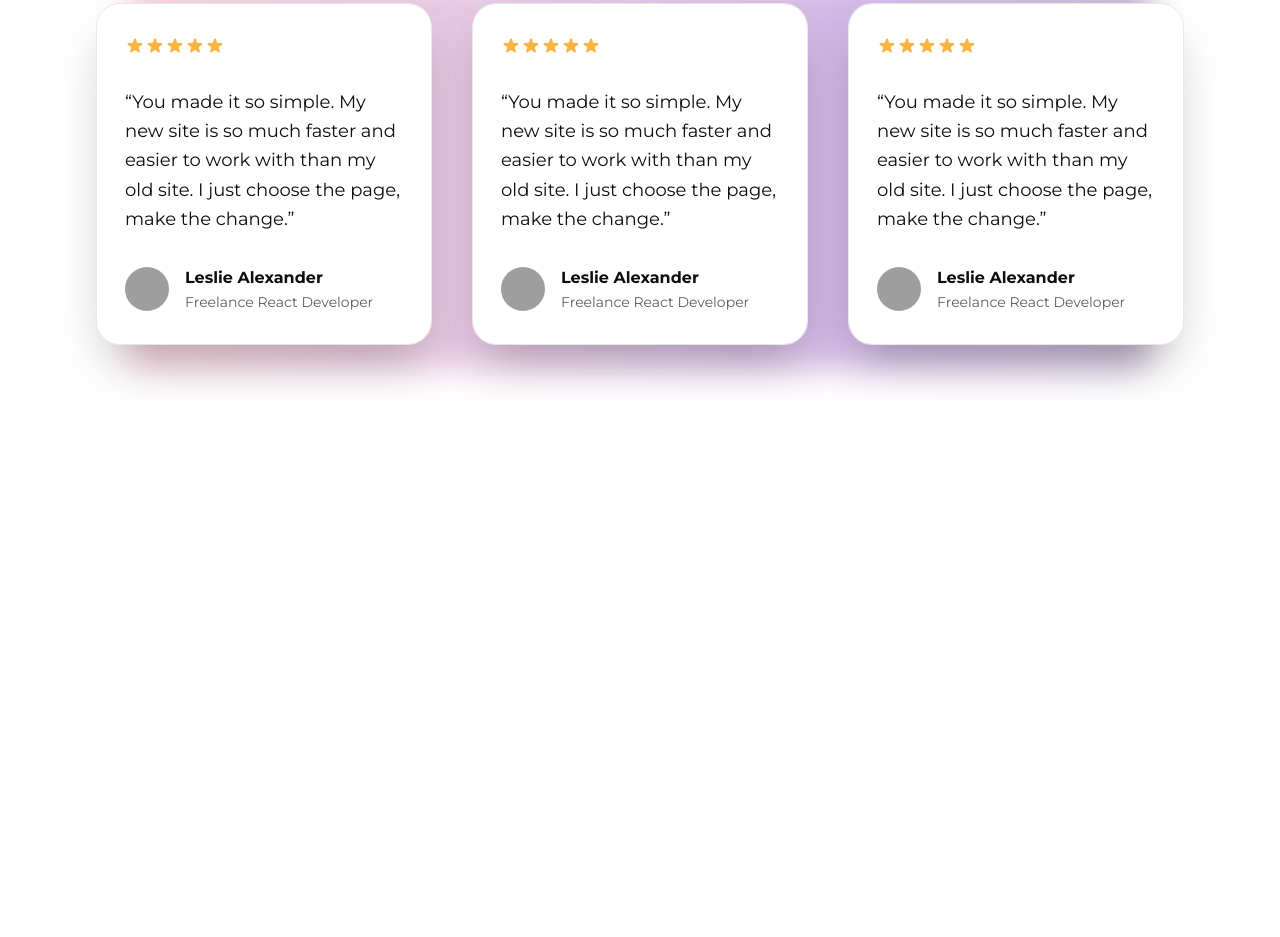
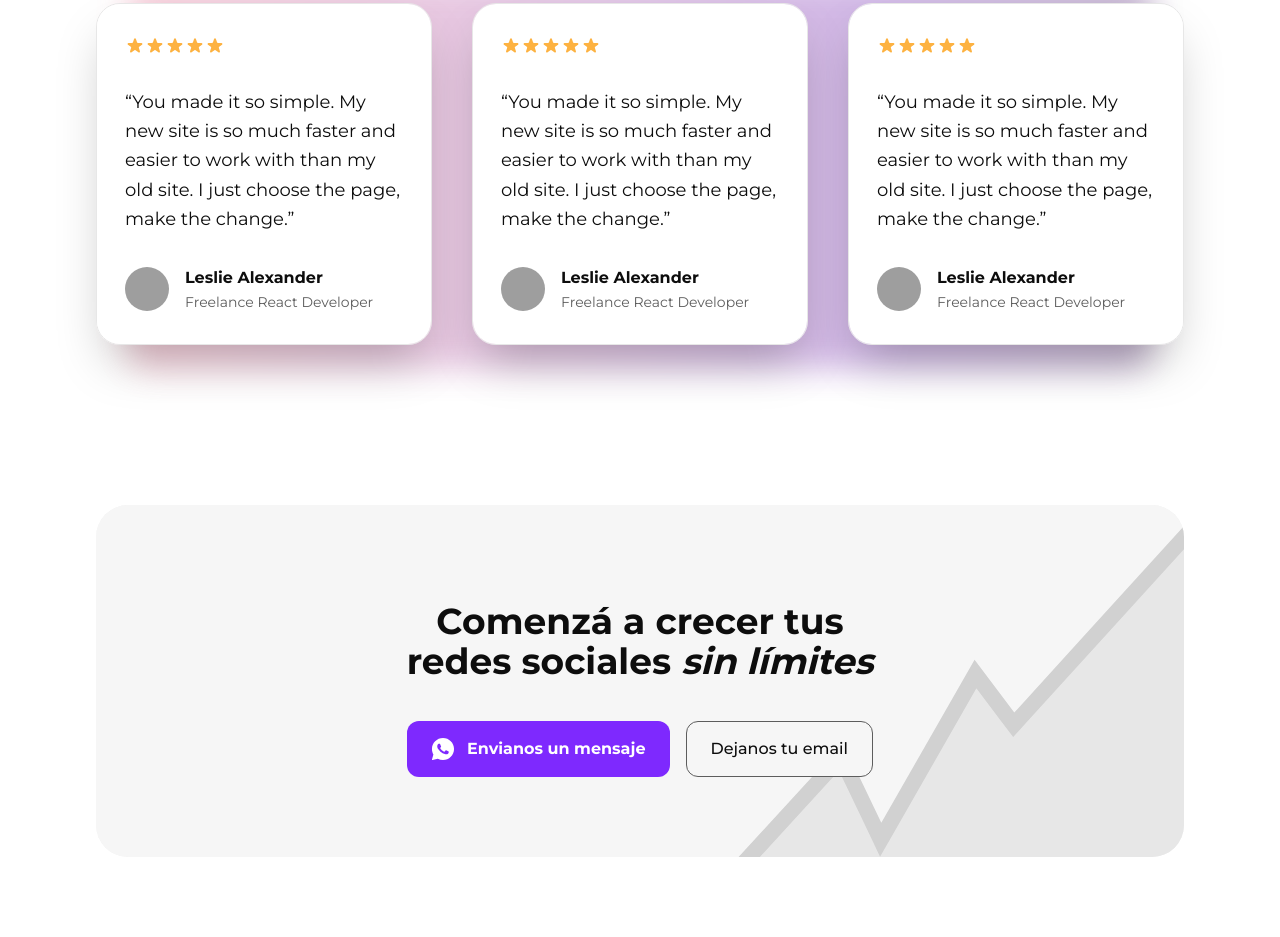
Before and after one commit to lgaieta/nextlevel, an Astro site: page / in a window 1280 px wide. Shown: the part 1392-2329 px from the top of the page. Before the commit the page ends 1817 px from the top, so only its background shows below. Built offline with nearby package versions, Linux system fonts and the light colour scheme; Astro itself is replaced by a stand-in of ours; grey boxes are pictures that could not be loaded.

Commit message:
Added CTASection

```diff
--- /dev/null
+++ b/src/components/CTASection.astro
@@ -0,0 +1,44 @@
+---
+import WhatsAppIcon from './WhatsAppIcon.astro'
+---
+
+<section
+    class='flex justify-center bg-background px-6 py-12 sm:py-16 lg:px-8 lg:py-20'
+>
+    <div
+        class='relative flex w-full max-w-[calc(1152px-64px)] justify-center rounded-[32px] bg-foreground-50'
+    >
+        <img
+            alt=''
+            class='absolute top-0 size-full max-w-[calc(1152px-64px)] rounded-[32px] object-cover'
+            src='/cta-bg.svg'
+        />
+        <div
+            class='z-10 flex flex-col items-center gap-10 px-6 py-16 lg:px-8 lg:py-20'
+        >
+            <h2
+                class='mt-4 max-w-[500px] text-balance text-center text-3xl font-bold text-foreground sm:text-4xl'
+            >
+                Comenzá a crecer tus redes sociales
+                <em class='italic'>sin límites</em>
+            </h2>
+            <div
+                class='flex flex-col items-center justify-center gap-4 sm:flex-row'
+            >
+                <a
+                    title='Envianos un mensaje por WhatsApp'
+                    href='https://wa.me/5491151475056'
+                    class='flex h-14 w-fit items-center justify-center gap-3 rounded-xl bg-accent-600 px-6 py-4 text-base font-bold !leading-none text-accent-foreground transition-all duration-200 hover:bg-accent-700 focus:bg-accent-700 focus:outline-none'
+                >
+                    <span class='size-6'> <WhatsAppIcon /></span>
+                    Envianos un mensaje
+                </a>
+                <button
+                    class='flex h-14 w-fit items-center justify-center gap-3 rounded-xl border border-foreground-600 bg-foreground-50 px-6 py-4 text-base font-medium !leading-none text-foreground transition-all duration-200 hover:bg-background focus:bg-background focus:outline-none'
+                >
+                    Dejanos tu email
+                </button>
+            </div>
+        </div>
+    </div>
+</section>
--- a/src/components/HeroSection.astro
+++ b/src/components/HeroSection.astro
@@ -26,10 +26,10 @@ import WhatsAppIcon from './WhatsAppIcon.astro'
                     <a
                         title='Envianos un mensaje por WhatsApp'
                         href='https://wa.me/5491151475056'
-                        class='flex w-fit items-center justify-center gap-3 rounded-xl bg-accent-600 px-6 py-4 text-base font-bold !leading-none text-accent-foreground transition-all duration-200 hover:bg-accent-500 focus:bg-accent-500 focus:outline-none'
+                        class='flex w-fit items-center justify-center gap-3 rounded-xl bg-accent-600 px-6 py-4 text-base font-bold !leading-none text-accent-foreground transition-all duration-200 hover:bg-accent-700 focus:bg-accent-700 focus:outline-none'
                     >
                         <span class='size-6'> <WhatsAppIcon /></span>
-                        Envianos un mensaje
+                        Empezar ahora
                     </a>
                 </div>
             </div>
--- a/src/layouts/Layout.astro
+++ b/src/layouts/Layout.astro
@@ -1,6 +1,7 @@
 ---
 import Header from '../components/Header.astro'
 import '@fontsource/montserrat/400.css'
+import '@fontsource/montserrat/500.css'
 import '@fontsource/montserrat/700.css'
 
 interface Props {
--- a/src/pages/index.astro
+++ b/src/pages/index.astro
@@ -1,6 +1,7 @@
 ---
 import HeroSection from '../components/HeroSection.astro'
 import BenefitsSection from '../components/BenefitsSection.astro'
+import CTASection from '../components/CTASection.astro'
 import SocialProofSection from '../components/SocialProofSection.astro'
 import Layout from '../layouts/Layout.astro'
 ---
@@ -10,5 +11,6 @@ import Layout from '../layouts/Layout.astro'
         <HeroSection />
         <BenefitsSection />
         <SocialProofSection />
+        <CTASection />
     </main>
 </Layout>
```
Also changed, not shown: public/cta-bg.svg (added).
